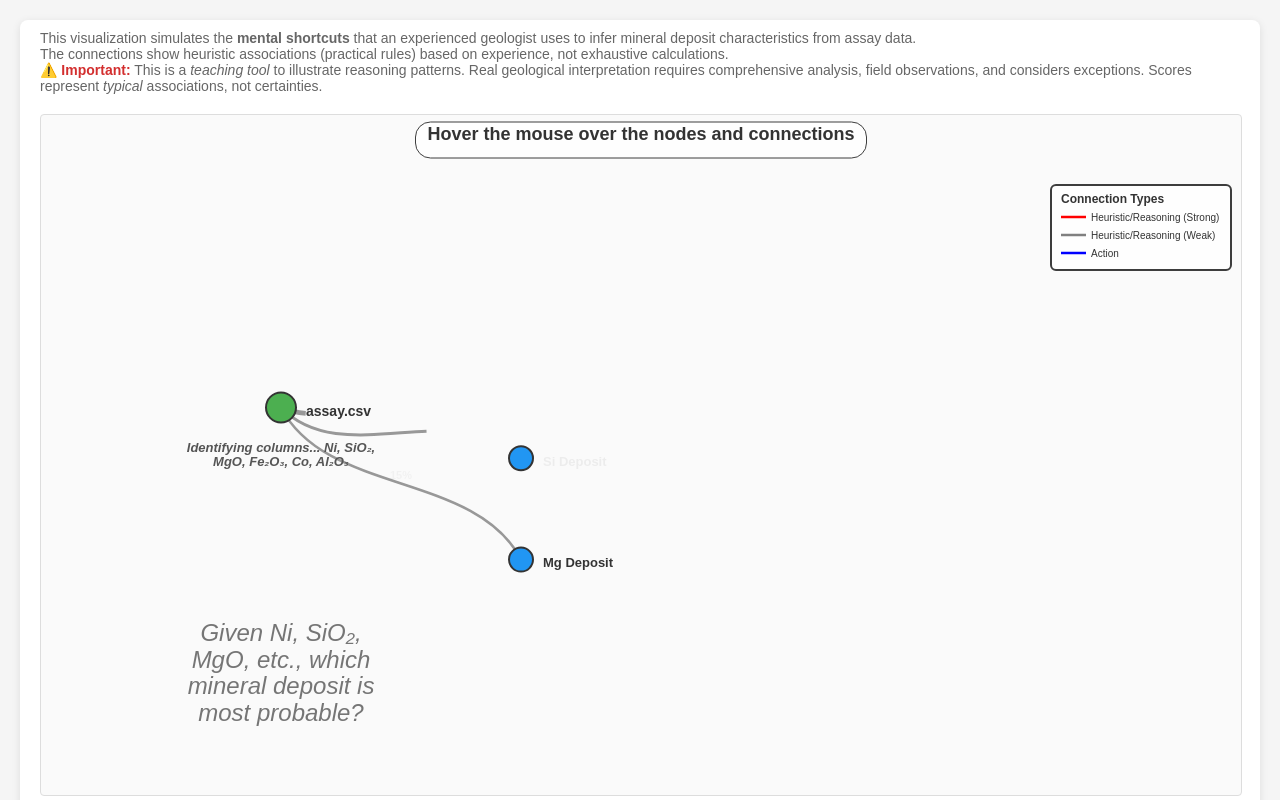
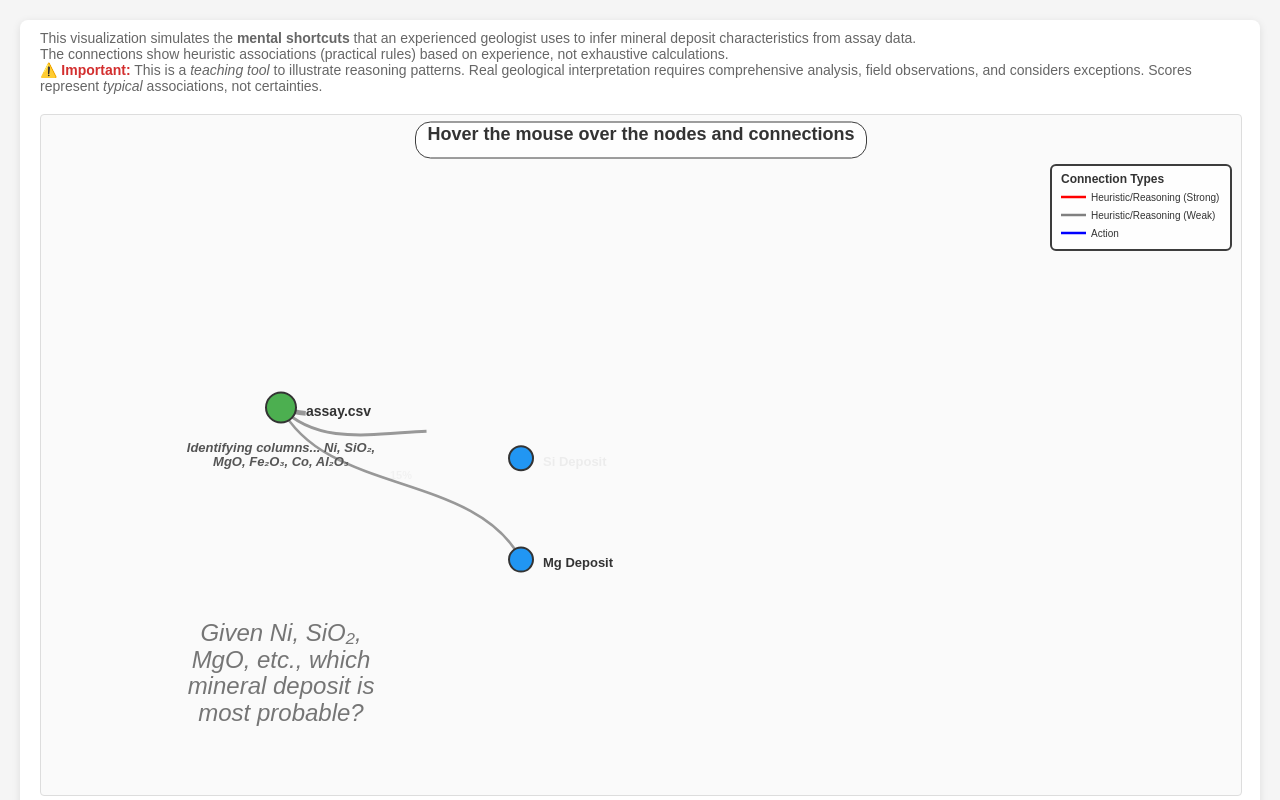
Before and after one commit to aalmgren/neo4j, a plain HTML site: page simple_growth.html in a window 1280 px wide. Shown: the top 800 px of the page. Drawn offline with nearby package versions, Linux system fonts and the light colour scheme.

```diff
--- a/simple_growth.html
+++ b/simple_growth.html
@@ -632,7 +632,7 @@
             const legendHeight = 85; // Reduced height (only 3 items, compact)
             // Ensure legend doesn't go off screen - responsive positioning
             const legendX = Math.max(width - legendWidth - 10, 10); // At least 10px from right edge, minimum 10px from left
-            const legendY = 70; // Moved down from 20 to 70
+            const legendY = 50; // Moved up from 70 to 50
 
             // Legend background
             legendGroup.append("rect")
```
